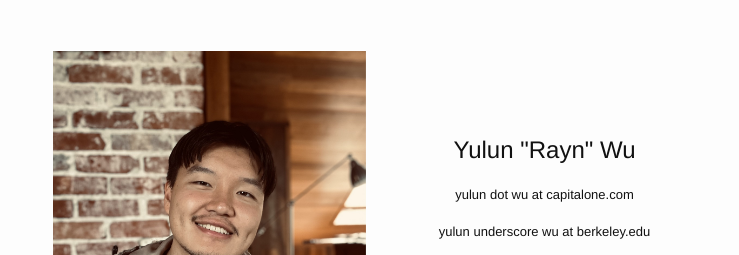
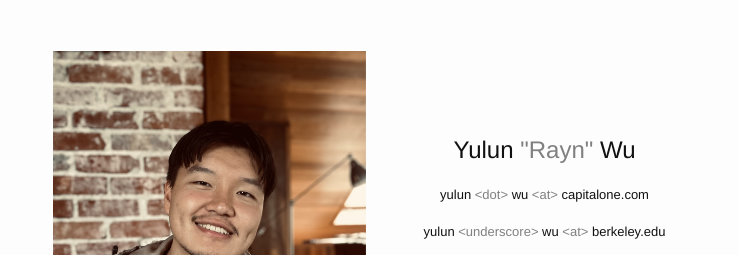
Before and after one commit to yulun-rayn/yulun-rayn.github.io, a plain HTML site: page index.html in a window 1280 px wide. Shown: the top 255 px of the page, without its empty margins (263-1002 px from the left). Drawn offline with Linux system fonts and the light colour scheme.

Commit message:
grey text

```diff
--- a/index.html
+++ b/index.html
@@ -30,9 +30,9 @@
         <table>
           <td><img id="headshot", height=auto, width=auto></td>
           <td width="50%", align="center">
-          <p><font size="+2">Yulun "Rayn" Wu</font></p>
-          <p><font size="-1">yulun dot wu at capitalone.com</font></p>
-          <p><font size="-1">yulun underscore wu at berkeley.edu</font></p>
+          <p><font size="+2">Yulun </font><font size="+2" style="color:grey">"Rayn"</font><font size="+2"> Wu</font></p>
+          <p><font size="-1">yulun </font><font size="-1" style="color:grey">&lt;dot&gt;</font><font size="-1"> wu </font><font size="-1" style="color:grey">&lt;at&gt;</font><font size="-1"> capitalone.com</font></p>
+          <p><font size="-1">yulun </font><font size="-1" style="color:grey">&lt;underscore&gt;</font><font size="-1"> wu </font><font size="-1" style="color:grey">&lt;at&gt;</font><font size="-1"> berkeley.edu</font></p>
           <a style="margin:-0.1em;"></a>
           <a href="https://scholar.google.com/citations?user=5QJJxS4AAAAJ" style="margin:1em;"><img src="google-scholar.svg" alt="google scholar" style="width:32px;height:32px;"></a>
           <a href="https://github.com/yulun-rayn" style="margin:1em;"><img src="github.svg" alt="github" style="width:32px;height:32px;"></a>
```
